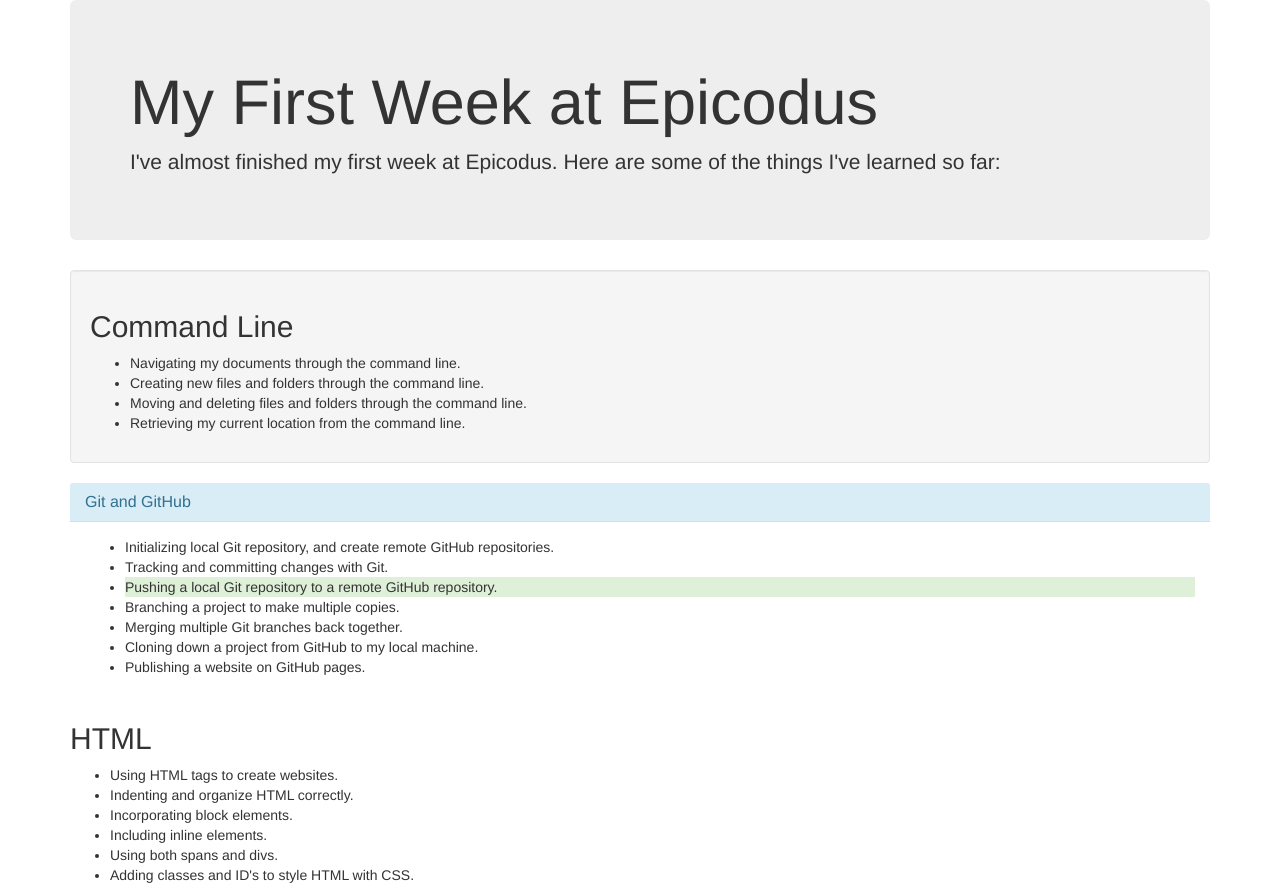
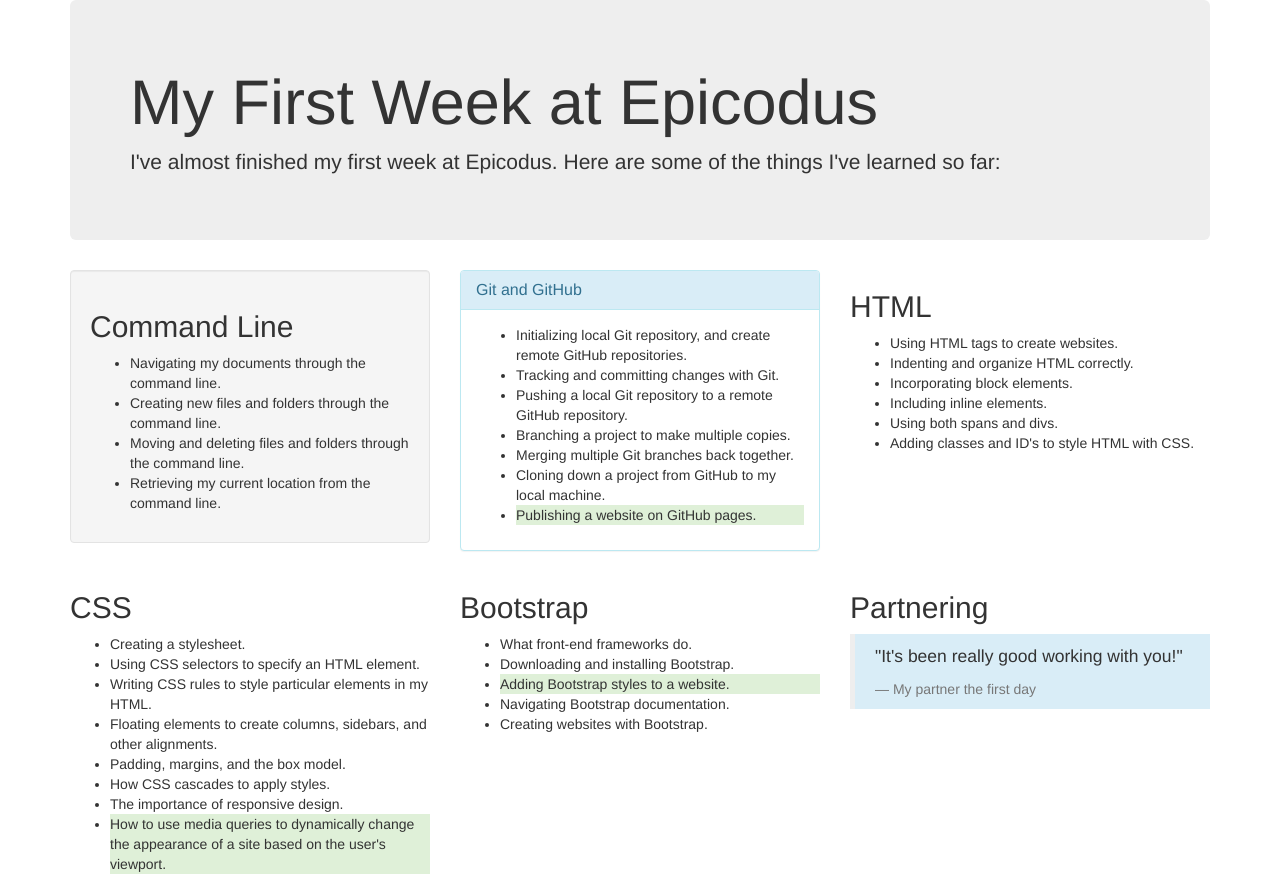
Before and after one commit to willpratt78/Bootstrap-basics, a plain HTML site: page index.html in a window 1280 px wide. Shown: the top 888 px of the page. Drawn offline with Linux system fonts and the light colour scheme.

Commit message:
add colums and rows

```diff
--- a/index.html
+++ b/index.html
@@ -12,6 +12,8 @@
         I've almost finished my first week at Epicodus. Here are some of the things I've learned so far:
        </p>
       </div>
+      <div class="row">
+        <div class="col-md-4">
         <div class="well">
           <h2>Command Line</h2>
           <ul>
@@ -21,7 +23,9 @@
             <li>Retrieving my current location from the command line.</li>
           </ul>
         </div>
-      <div class="Panel panel-info">
+        </div>
+        <div class= "col-md-4">
+        <div class="panel panel-info">
           <div class="panel-heading">
             <h2 class="panel-title">Git and GitHub</h2>
           </div>
@@ -29,14 +33,16 @@
             <ul>
               <li>Initializing local Git repository, and create remote GitHub repositories.</li>
               <li>Tracking and committing changes with Git.</li>
-          <li class="bg-success">Pushing a local Git repository to a remote GitHub repository.</li>
+              <li>Pushing a local Git repository to a remote GitHub repository.</li>
               <li>Branching a project to make multiple copies.</li>
               <li>Merging multiple Git branches back together.</li>
               <li>Cloning down a project from GitHub to my local machine.</li>
-          <li>Publishing a website on GitHub pages.</li>
+              <li class="bg-success">Publishing a website on GitHub pages.</li>
             </ul>
           </div>
         </div>
+      </div>
+      <div class="col-md-4">
         <h2>HTML</h2>
         <ul>
           <li>Using HTML tags to create websites.</li>
@@ -46,6 +52,11 @@
           <li>Using both spans and divs.</li>
           <li>Adding classes and ID's to style HTML with CSS.</li>
         </ul>
+      </div>
+    </div>
+
+      <div class="row">
+        <div class="col-md-4">
         <h2>CSS</h2>
         <ul>
           <li>Creating a stylesheet.</li>
@@ -57,6 +68,8 @@
           <li>The importance of responsive design.</li>
           <li class="bg-success">How to use media queries to dynamically change the appearance of a site based on the user's viewport.</li>
         </ul>
+        </div>
+        <div class="col-md-4">
                   <h2>Bootstrap</h2>
         <ul>
           <li>What front-end frameworks do.</li>
@@ -65,11 +78,15 @@
           <li>Navigating Bootstrap documentation.</li>
           <li>Creating websites with Bootstrap.</li>
         </ul>
+        </div>
+        <div class="col-md-4">
         <h2>Partnering</h2>
         <blockquote class="bg-info">
-          <p>"It's been great working with you, we should do homework together"</p>
-          <footer>My partner on Wednesday</footer>
+          <p>"It's been really good working with you!"</p>
+          <footer>My partner the first day</footer>
         </blockquote>
         </div>
+      </div>
+    </div>
   </body>
-  </html> -->
+</html>
```
Lines whose indentation alone changed are shown as unchanged.
